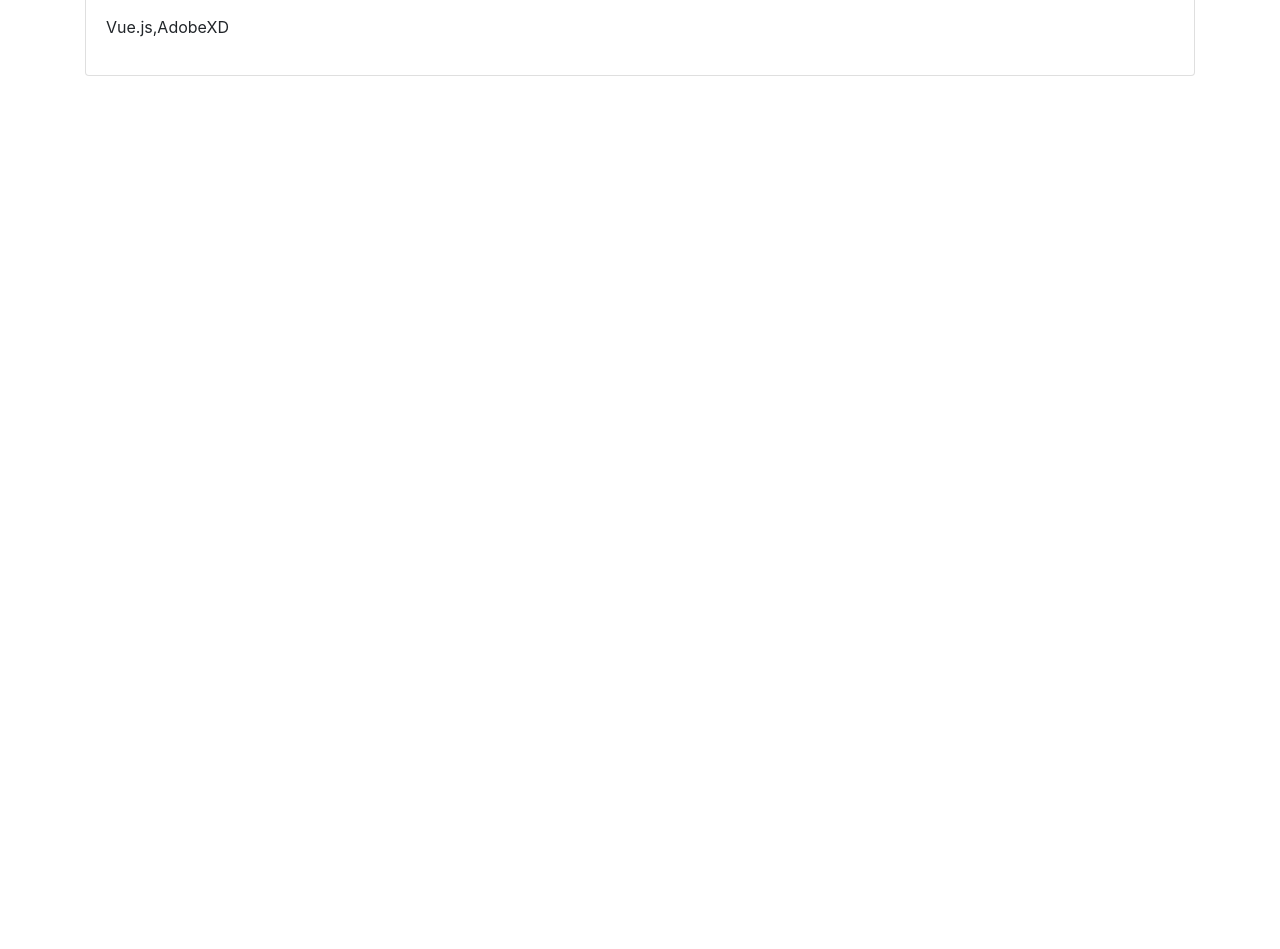
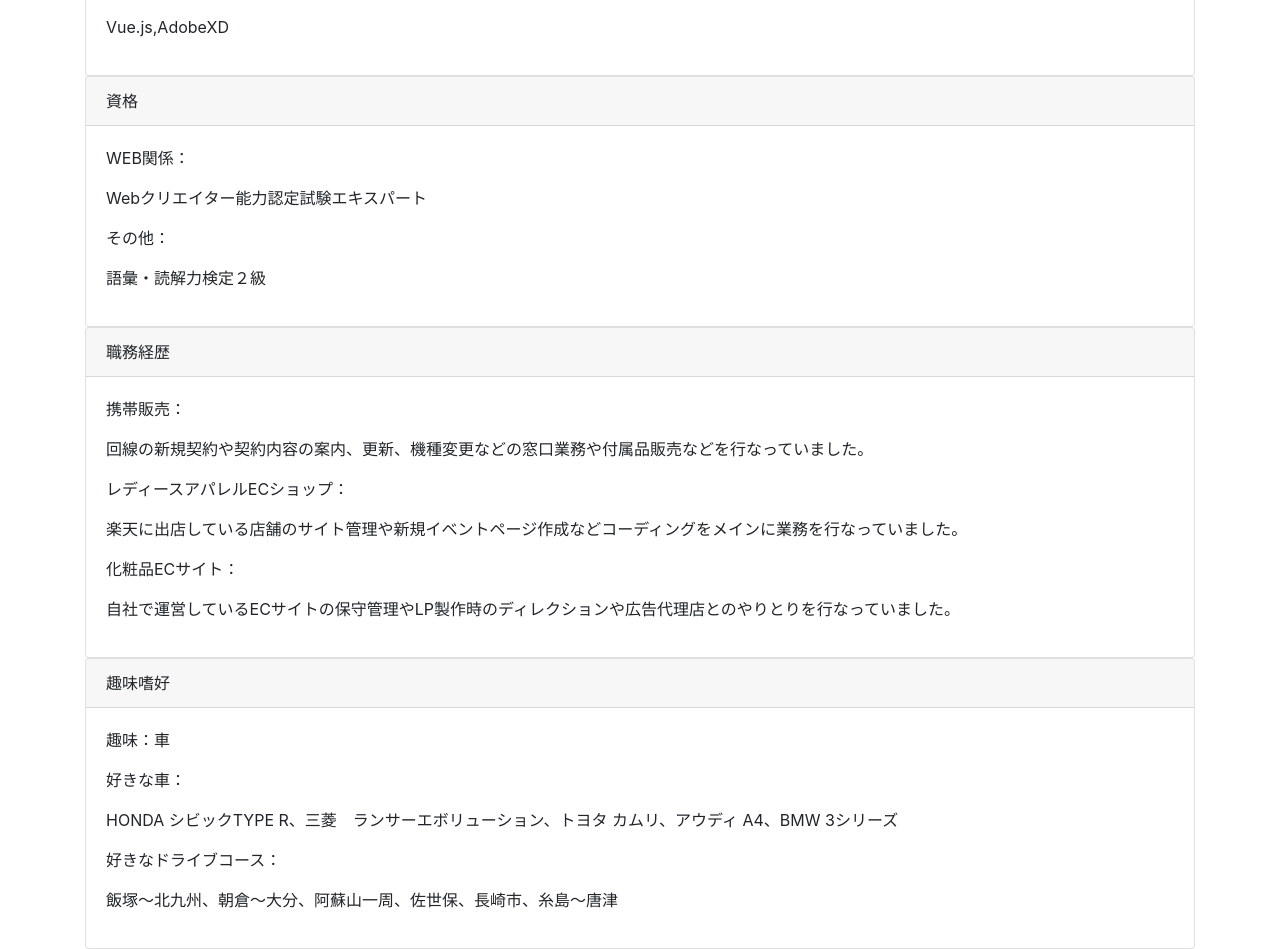
Before and after one commit to haru021/vue-portfolio, a Vue app: page /product in a window 1280 px wide. Shown: the part 640-1589 px from the top of the page. Before the commit the page ends 800 px from the top, so only its background shows below. Built offline with nearby package versions, Linux system fonts and the light colour scheme.

Commit message:
自己紹介ベージ全項目追加

```diff
--- a/src/views/Product.vue
+++ b/src/views/Product.vue
@@ -23,6 +23,39 @@
         </b-card-text>
       </b-card>
         </b-card-group>
+        <b-card-group deck>
+            <b-card header="資格" class="text-left">
+        <b-card-text>
+        <p>WEB関係：</p>
+        <p>Webクリエイター能力認定試験エキスパート</p>
+        <p>その他：</p>
+        <p>語彙・読解力検定２級</p>
+        </b-card-text>
+      </b-card>
+        </b-card-group>
+        <b-card-group deck>
+            <b-card header="職務経歴" class="text-left">
+        <b-card-text>
+        <p>携帯販売：</p>
+        <p>回線の新規契約や契約内容の案内、更新、機種変更などの窓口業務や付属品販売などを行なっていました。</p>
+        <p>レディースアパレルECショップ：</p>
+        <p>楽天に出店している店舗のサイト管理や新規イベントページ作成などコーディングをメインに業務を行なっていました。</p>
+        <p>化粧品ECサイト：</p>
+        <p>自社で運営しているECサイトの保守管理やLP製作時のディレクションや広告代理店とのやりとりを行なっていました。</p>
+        </b-card-text>
+      </b-card>
+        </b-card-group>
+        <b-card-group deck>
+            <b-card header="趣味嗜好" class="text-left">
+        <b-card-text>
+        <p>趣味：車</p>
+        <p>好きな車：</p>
+        <p>HONDA シビックTYPE R、三菱　ランサーエボリューション、トヨタ カムリ、アウディ A4、BMW 3シリーズ</p>
+        <p>好きなドライブコース：</p>
+        <p>飯塚〜北九州、朝倉〜大分、阿蘇山一周、佐世保、長崎市、糸島〜唐津</p>
+        </b-card-text>
+      </b-card>
+        </b-card-group>
         </b-col>
         </b-row>
         </b-container>
```
